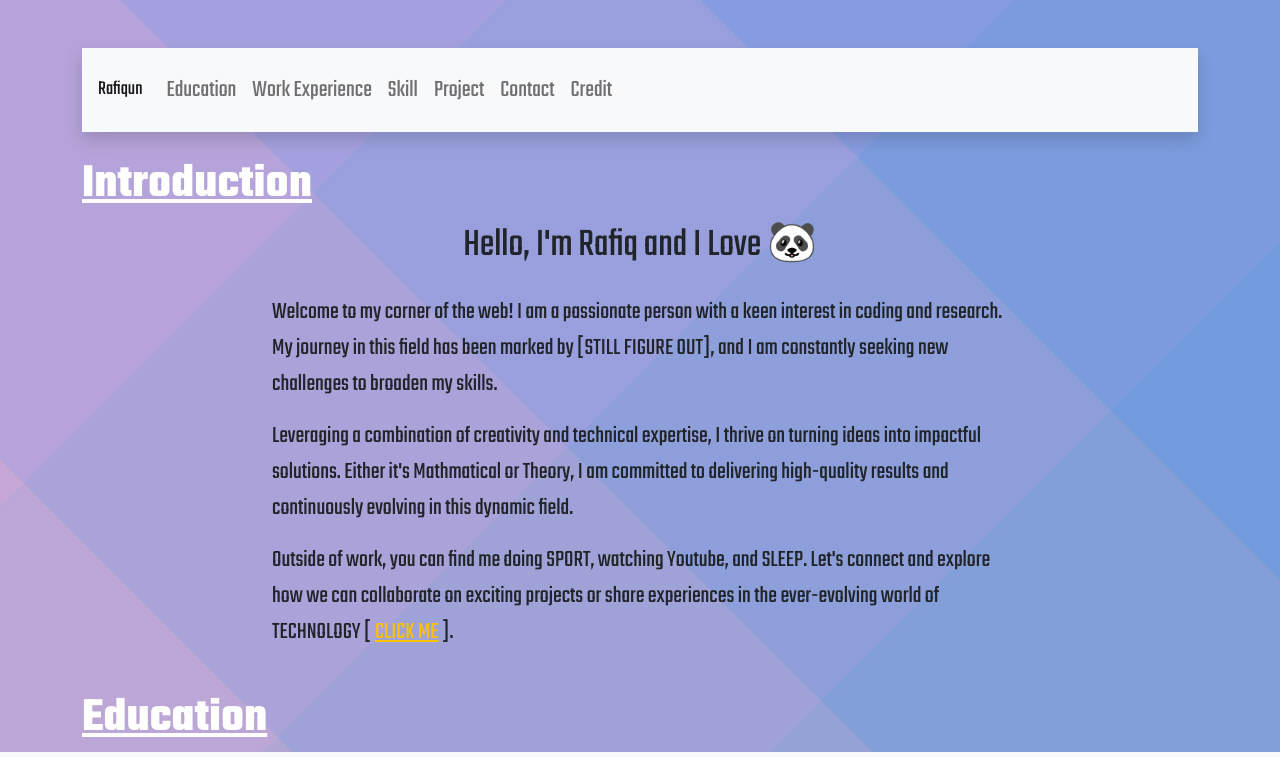
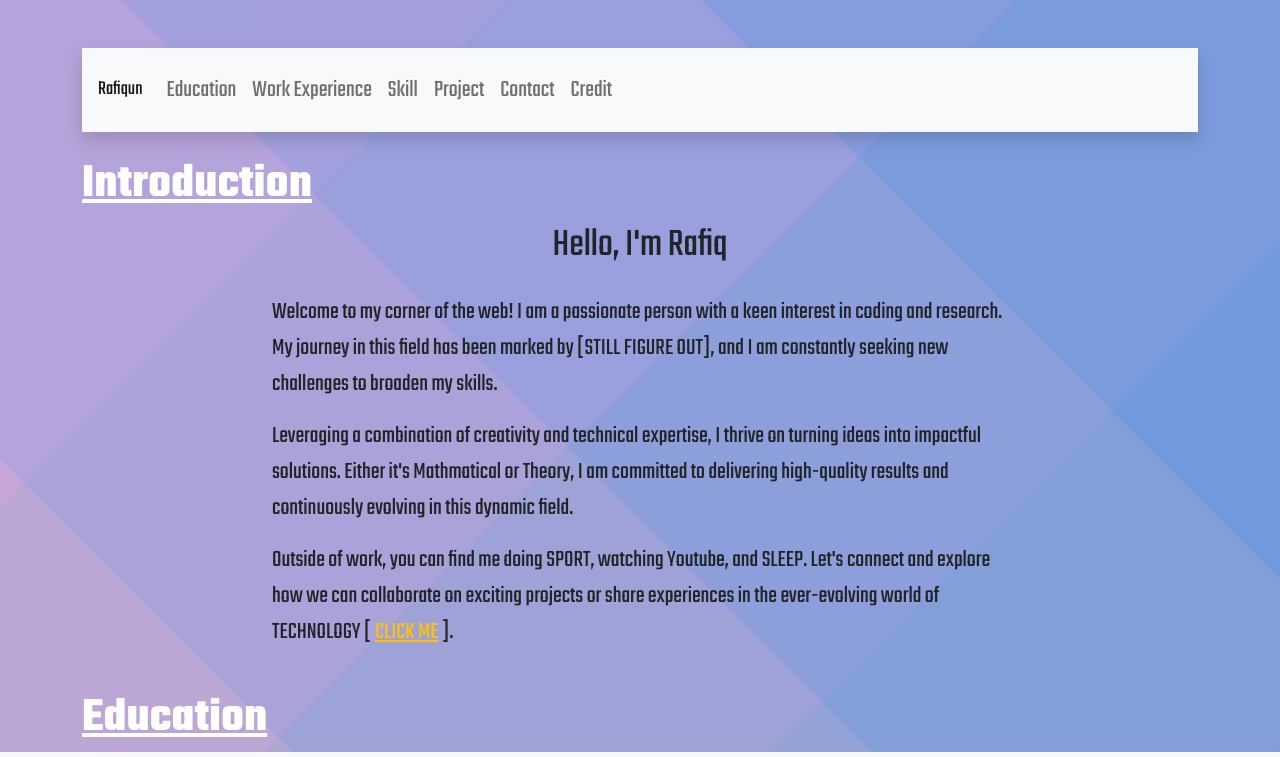
Before and after one commit to otterqun/portfolio, a plain HTML site: page index.html in a window 1280 px wide. Shown: the top 757 px of the page. Drawn offline with nearby package versions, Linux system fonts and the light colour scheme.

Commit message:
second commit

```diff
--- a/index.html
+++ b/index.html
@@ -65,7 +65,8 @@
         </div>
         <div class="row">
             <div class="col-lg-8 offset-lg-2">
-                <h1 class="text-center mb-4">Hello, I'm Rafiq and I Love 🐼</h1>
+                <!-- and I Love 🐼 -->
+                <h1 class="text-center mb-4">Hello, I'm Rafiq </h1>
                 <p class="text-justify">
                     Welcome to my corner of the web! I am a passionate person with a keen interest in coding and
                     research. My journey in this field has been marked by [STILL FIGURE OUT], and I am constantly
```
